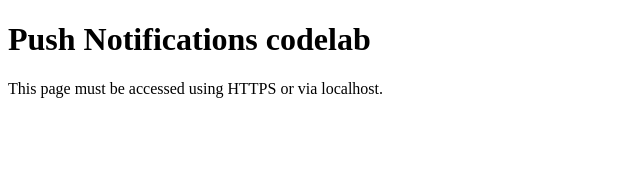
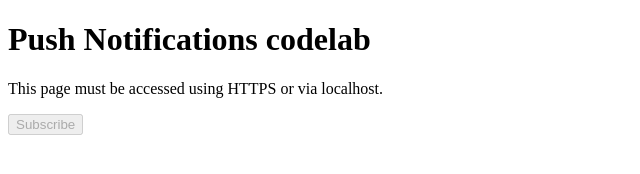
Before and after one commit to gerardo-rodriguez/push-notifications, a website: page app/index.html in a window 1280 px wide. Shown: the whole page, without its empty margins (0-640 px from the left). Drawn offline with Linux system fonts and the light colour scheme.

Commit message:
Add subscribe button to page

```diff
--- a/app/index.html
+++ b/app/index.html
@@ -8,6 +8,7 @@
   <body>
     <h1>Push Notifications codelab</h1>
     <p>This page must be accessed using HTTPS or via localhost.</p>
+    <button disabled>Subscribe</button>
     <script src="js/main.js"></script>
   </body>
 </html>
```
